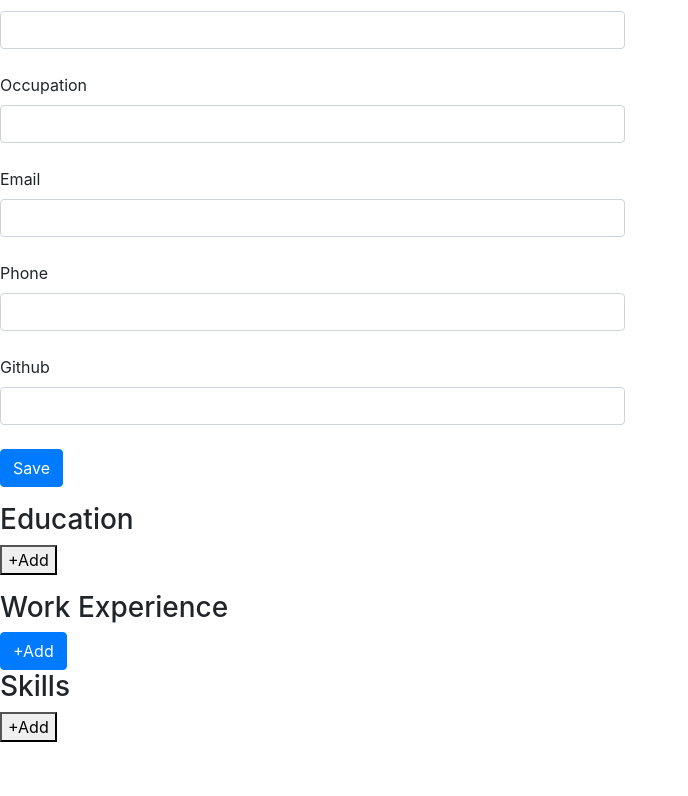
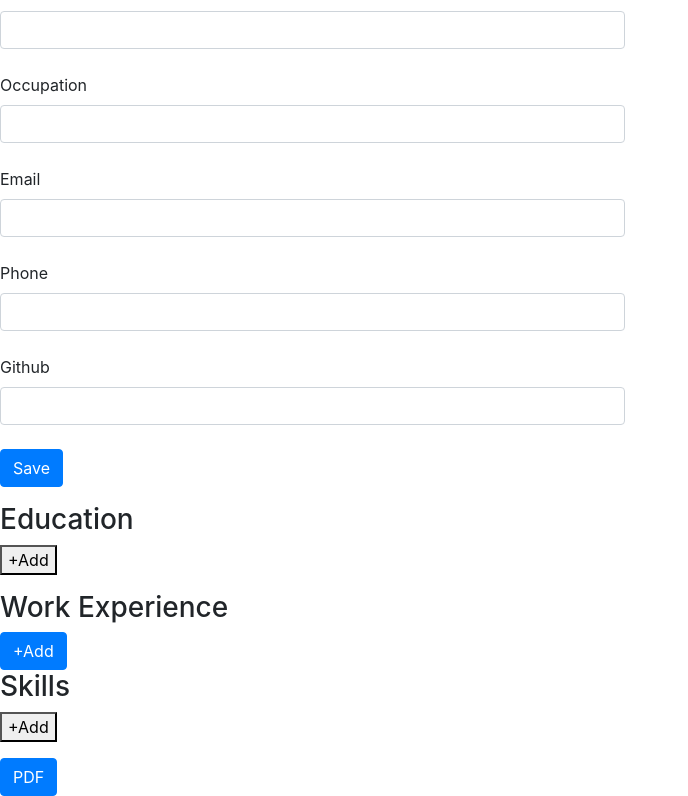
Before and after one commit to Montenegrojds/cvapp, a React (Create React App) app: page / in a window 1280 px wide. Shown: the part 171-967 px from the top of the page, without its empty margins (0-688 px from the left). Before the commit the page ends 929 px from the top, so only its background shows below. Built offline with nearby package versions, Linux system fonts and the light colour scheme.

Commit message:
pdf converter button

```diff
--- a/src/components/cvbuilder.js
+++ b/src/components/cvbuilder.js
@@ -3,6 +3,7 @@ import PersonalInfo from './personalinfo';
 import Education from './education';
 import WorkExp from './workexp'
 import Skills from './skills';
+import Pdfconverter from './pdfconverter'
 class Cvbuilder extends React.Component {
     render(){
         return (
@@ -12,7 +13,7 @@ class Cvbuilder extends React.Component {
                 <Education />
                 <WorkExp />
                 <Skills />
-
+                <Pdfconverter/>
             </div>
         )
     }
--- /dev/null
+++ b/src/components/pdfconverter.js
@@ -0,0 +1,16 @@
+import React from 'react';
+import Button from 'react-bootstrap/Button';
+import Form from 'react-bootstrap/Form';
+
+class Pdfconverter extends React.Component {
+
+    render(){
+        return(
+            <div>
+                <Button>PDF</Button>
+            </div>
+        )
+    }
+}
+
+export default Pdfconverter;
```
